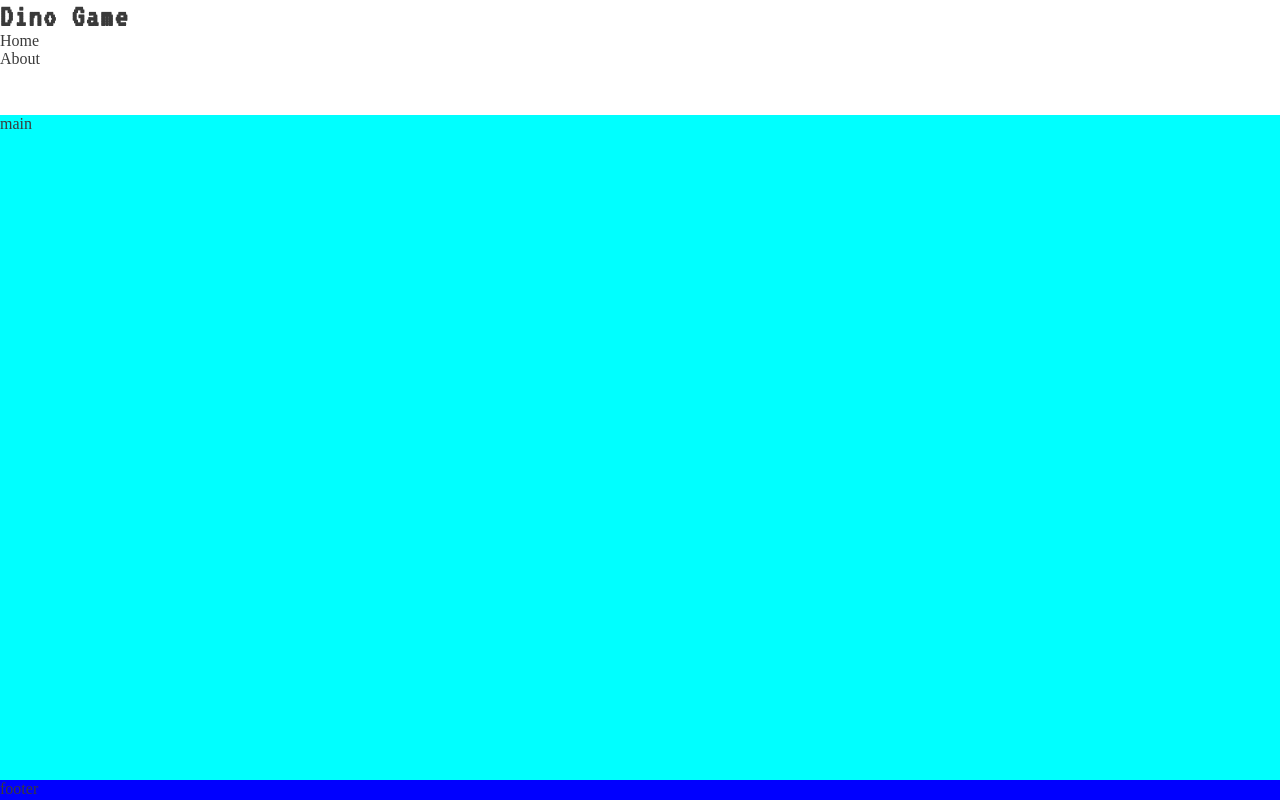
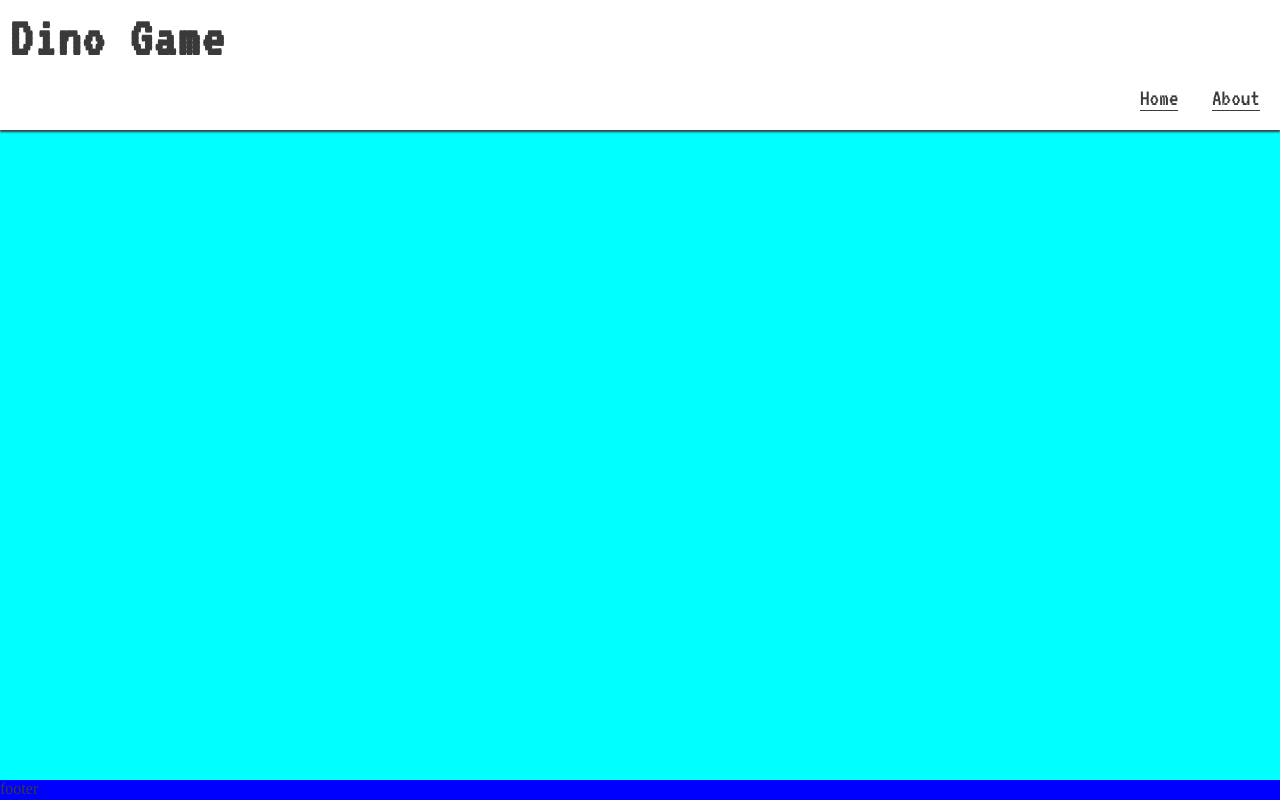
Before and after one commit to RNXVIII/project2, a plain HTML site: page index.html in a window 1280 px wide. Drawn offline with Linux system fonts and the light colour scheme.

Commit message:
added CSS for the navigation

```diff
--- a/assets/css/style.css
+++ b/assets/css/style.css
@@ -22,8 +22,6 @@ main {
     background-color: aqua;
 }
 
-/*----------------------------------------------------------------------------------------------------------------------*/
-
 h1 {
     font-family: 'VT323', monospace;
     text-transform: capitalize;
@@ -32,6 +30,54 @@ h1 {
     margin-bottom: 0 1rem;
     color: #3a3a3a;
 }
+/*----------------------------------------------------------------------------------------------------------------------*/
+/*nav area--------------------------------------------------------------------------------------------------------------*/
+header{
+    position: fixed;
+    box-shadow: 0 2px 2px #3a3a3a;
+    z-index: 10;
+    background-color: white;
+    width: 100%;
+}
+
+
+
+header h1{
+    margin: 10px;
+    top: 0;
+    font-size: 350%;
+}
+
+nav {
+    width: 160px;
+    margin-left: auto;
+
+}
+
+nav>ul {
+    display: flex;
+    flex-direction: row;
+    list-style-type: none;
+    justify-content: space-between;
+    padding: 10px;
+    margin: 10px;
+    margin-top: auto;
+}
+
+nav>li {
+    padding: 10px;
+    margin: 10px;
+}
+
+nav a{
+    text-decoration: none;
+    color: #3a3a3a;
+    font-family: 'VT323', monospace;
+    font-size: 150%;
+    border-bottom: #3a3a3a 1px solid;
+}
+
+/*----------------------------------------------------------------------------------------------------------------------*/
 
 
 
--- a/index.html
+++ b/index.html
@@ -13,10 +13,12 @@
 
         <h1>Dino game</h1>
 
-        <ul>
-            <li><a>Home</a></li>
-            <li><a>About</a></li>
-        </ul>
+        <nav>
+            <ul>
+                <li><a href="index.html">Home</a></li>
+                <li><a href="#">About</a></li>
+            </ul>
+        </nav>
 
 
     </header>
```
